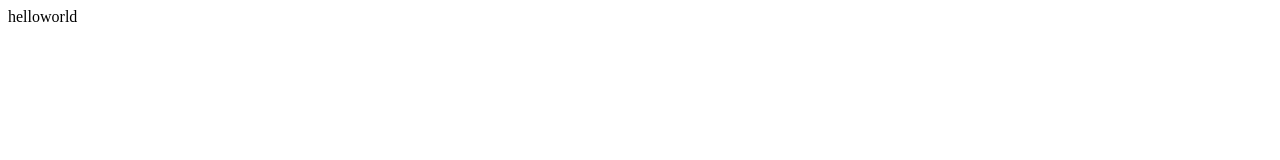
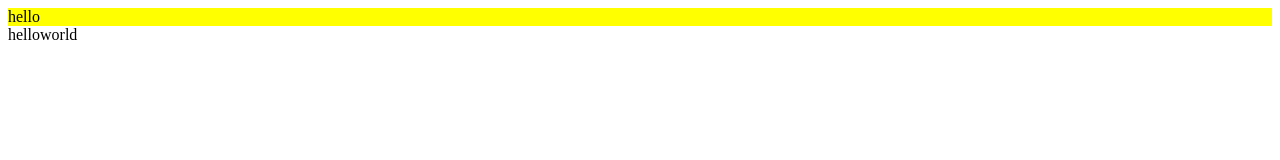
Before and after one commit to georgeebutcher33/puzzles, a plain HTML site: page docs/index.html in a window 1280 px wide. Drawn offline with Linux system fonts and the light colour scheme.

Commit message:
initial commit

```diff
--- a/docs/index.html
+++ b/docs/index.html
@@ -3,8 +3,10 @@
 <head>
     <meta charset="UTF-8">
     <title>puzzles</title>
+    <link href="styles.css" rel="stylesheet">
 </head>
 <body>
+<div>hello</div>
 helloworld
 </body>
 </html>
--- /dev/null
+++ b/docs/styles.css
@@ -0,0 +1,5 @@
+div {
+
+    background-color:yellow;
+
+}
```
